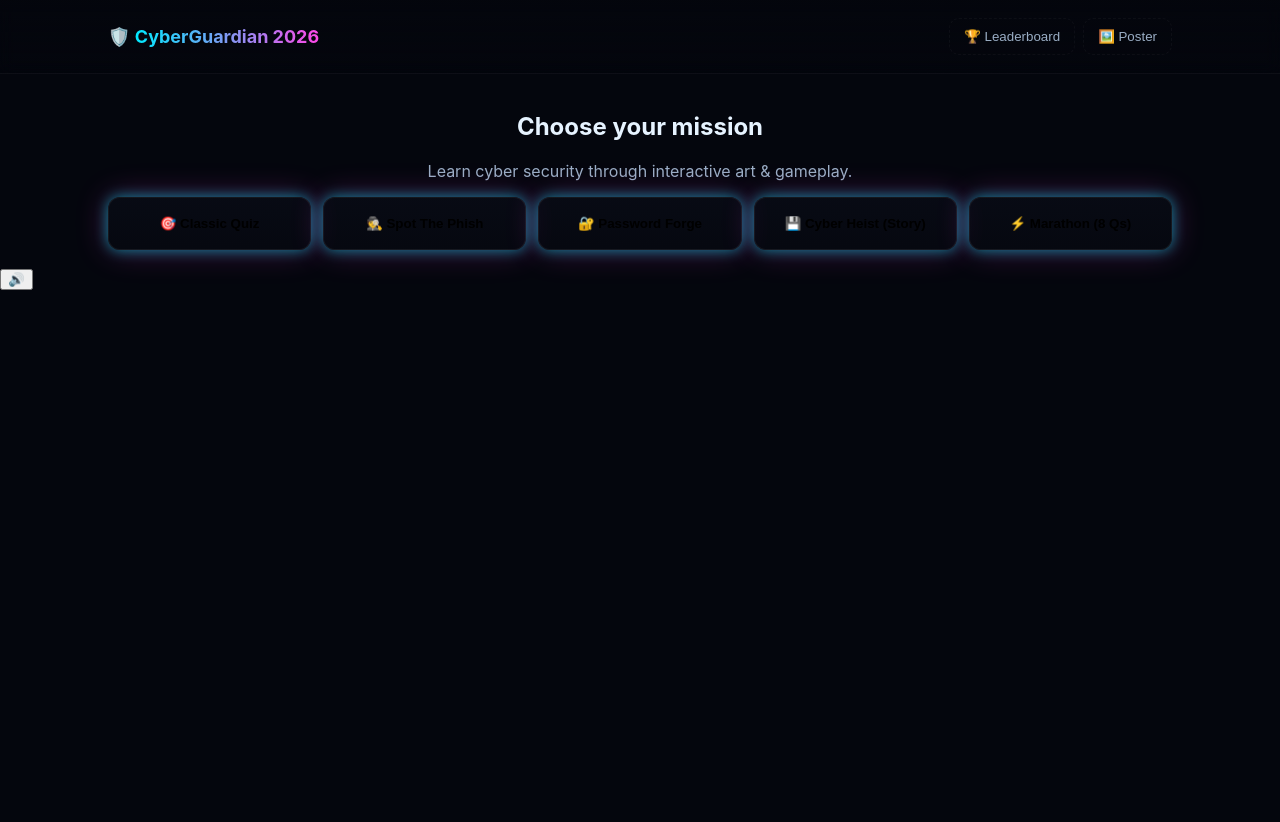
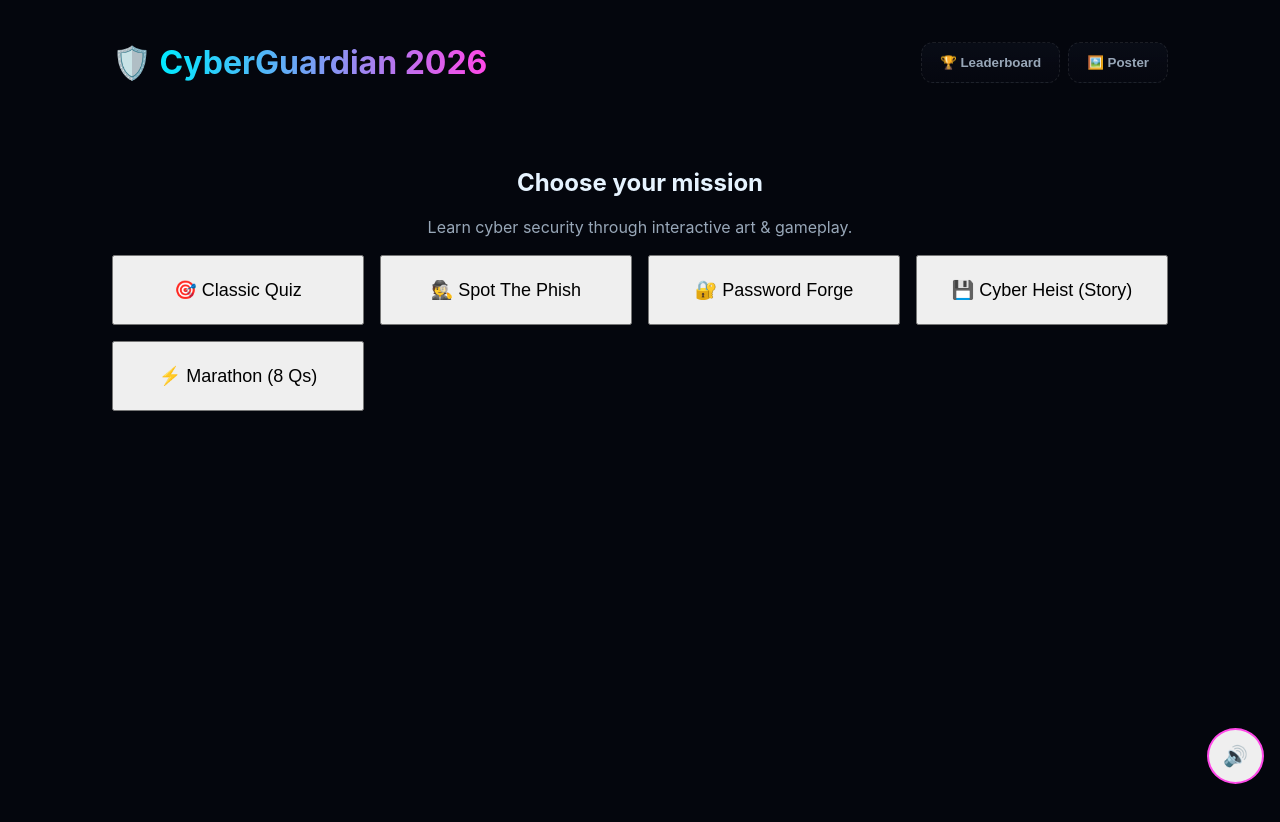
Before and after one commit to Mateuszl28/InnovoArtCyber, a plain HTML site: page index.html in a window 1280 px wide. Before the commit the page ends 800 px from the top, so only its background shows below. Drawn offline with nearby package versions, Linux system fonts and the light colour scheme.

Commit message:
Update style.css

```diff
--- a/style.css
+++ b/style.css
@@ -1,101 +1,107 @@
-/* ===========================
-   CyberGuardian — style.css
-   Cyberpunk neon + glitch + art poster style
-=========================== */
-
-:root{
+:root {
   --bg:#04060d;
   --panel:#0b0e18;
   --fg:#e6f3ff;
-  --muted:#9aaec5;
+  --muted:#98a7b8;
   --primary:#00eaff;
   --accent:#ff48e8;
   --good:#7CFFDB;
   --bad:#FF5F6D;
   --glow:0 0 14px rgba(0,234,255,0.55),0 0 32px rgba(255,72,232,0.28);
-  --glass: rgba(255,255,255,0.03);
 }
 *{box-sizing:border-box}
-html,body{height:100%}
-body{
+body {
   margin:0;
-  font-family:Inter, system-ui, -apple-system, 'Segoe UI', Roboto, 'Helvetica Neue', Arial;
+  font-family:"Inter",Arial,Helvetica,sans-serif;
+  background:var(--bg);
   color:var(--fg);
-  background:var(--bg);
-  -webkit-font-smoothing:antialiased;
-  -moz-osx-font-smoothing:grayscale;
   overflow-x:hidden;
 }
 
-/* Background canvas sits behind everything */
-#bg-art{position:fixed;inset:0;z-index:-2;filter:blur(2px)}
+#bg-art{
+  position:fixed;
+  inset:0;
+  z-index:-1;
+  filter:blur(4px);
+}
 
-/* Layout */
-.wrap{max-width:1100px;margin:0 auto;padding:18px}
-.row{display:flex;gap:8px;align-items:center}
+/* Generic layout */
+.wrap{max-width:1100px;margin:auto;padding:22px}
+.row{display:flex;align-items:center}
 .row.between{justify-content:space-between}
 .center{text-align:center}
+.gap8{gap:8px}
 .muted{color:var(--muted)}
-.small{font-size:13px}
-.gap8{gap:8px}
 
-/* Header */
-header{position:sticky;top:0;backdrop-filter:blur(8px);border-bottom:1px solid rgba(255,255,255,0.04);background:linear-gradient(180deg, rgba(4,6,13,0.6), transparent)}
-h1{margin:0;font-size:18px}
-.cyber{background:linear-gradient(90deg,var(--primary),var(--accent));-webkit-background-clip:text;background-clip:text;color:transparent}
+/* Title gradient */
+.cyber{
+  background:linear-gradient(90deg,var(--primary),var(--accent));
+  -webkit-background-clip:text;
+  color:transparent;
+}
 
 /* Buttons */
-.btn{padding:10px 14px;border-radius:10px;background:transparent;border:1px solid rgba(255,255,255,0.06);color:var(--primary);cursor:pointer;box-shadow:var(--glow)}
+.btn {
+  padding:12px 18px;
+  border-radius:12px;
+  border:1px solid rgba(255,255,255,0.05);
+  background:linear-gradient(180deg,rgba(11,14,25,0.8),rgba(6,8,16,0.9));
+  cursor:pointer;
+  color:var(--primary);
+  font-weight:600;
+  box-shadow:var(--glow);
+}
 .btn:hover{filter:brightness(1.15)}
-.btn.secondary{border-color:var(--accent);color:var(--accent)}
-.btn.ghost{background:transparent;box-shadow:none;border:1px dashed rgba(255,255,255,0.04);color:var(--muted)}
+.btn.ghost{border:1px dashed rgba(255,255,255,0.09);box-shadow:none;color:var(--muted)}
+.btn.secondary{color:var(--accent);border-color:var(--accent)}
 
-/* Menu grid */
-.menu-grid{display:grid;grid-template-columns:repeat(auto-fit,minmax(180px,1fr));gap:12px;margin-top:14px}
-.mode-btn{padding:18px;border-radius:12px;border:1px solid rgba(255,255,255,0.06);background:linear-gradient(180deg,rgba(11,14,25,0.6),rgba(8,10,18,0.6));font-weight:600;cursor:pointer;box-shadow:var(--glow)}
+.menu-grid{
+  display:grid;
+  grid-template-columns:repeat(auto-fit,minmax(200px,1fr));
+  gap:16px;
+  margin-top:18px;
+}
+.mode-btn{padding:22px;font-size:18px}
 
-/* Card */
-.card{background:linear-gradient(180deg,var(--panel),rgba(11,14,25,0.9));border-radius:14px;padding:14px;border:1px solid rgba(255,255,255,0.06);box-shadow:var(--glow)}
-.question-text{font-size:20px;font-weight:600}
-
-/* Answers */
-.answers{margin-top:16px;display:flex;flex-direction:column;gap:12px}
-.answers button{padding:12px;border-radius:10px;border:1px solid rgba(255,255,255,0.04);background:rgba(0,0,0,0.2);text-align:left}
-
-/* Glitch effect */
-.glitch-card{animation:glitch 4s infinite}
-@keyframes glitch{
-  0%{transform:none}
-  28%{transform:skewX(.6deg)}
-  56%{transform:skewX(-.6deg)}
-  100%{transform:none}
+/* Cards */
+.card {
+  background:var(--panel);
+  padding:20px;
+  border-radius:14px;
+  border:1px solid rgba(255,255,255,0.06);
+  box-shadow:var(--glow);
 }
 
-/* Progress bar */
-.progress{height:10px;background:linear-gradient(90deg, rgba(255,255,255,0.02), transparent);border-radius:999px;overflow:hidden;margin:12px 0}
-#progress-bar{height:100%;width:0;background:linear-gradient(90deg,var(--primary),var(--accent));transition:width .4s}
+/* Quiz */
+.question-text{font-size:22px;font-weight:700}
+.answers{display:flex;flex-direction:column;gap:12px;margin-top:18px}
 
 /* Spot the Phish */
-.spot-grid{display:grid;grid-template-columns:repeat(auto-fit,minmax(300px,1fr));gap:12px;margin-top:12px}
-.spot-card{border-radius:10px;overflow:hidden;border:1px solid rgba(255,255,255,0.06)}
+.spot-grid{display:grid;grid-template-columns:repeat(auto-fit,minmax(320px,1fr));gap:16px}
+.spot-grid img{width:100%;border-radius:10px}
 
-/* Password forge */
-input{padding:10px;border-radius:8px;border:1px solid rgba(255,255,255,0.06);background:transparent;color:var(--fg);width:100%}
-.pwd-strength{margin-top:8px;font-weight:600}
+/* Strength meter */
+.pwd-strength{font-weight:600;margin-top:8px}
 
-/* Result */
-.badgeBig{font-size:20px;padding:10px;border-radius:10px;background:linear-gradient(90deg,var(--good),#4ef6d3);color:#001f1a;margin-top:8px}
+/* Poster badge */
+.badgeBig {
+  margin:16px auto;
+  padding:14px;
+  background:var(--good);
+  color:#001f1a;
+  border-radius:10px;
+  width:max-content;
+  font-size:22px;
+}
 
-/* Leaderboard list */
-#leaderboardList{padding:10px}
-.lb-row{display:flex;justify-content:space-between;padding:8px;border-bottom:1px dashed rgba(255,255,255,0.03);}
-
-/* Poster canvas hidden but preview might be shown later */
-#posterCanvas{display:none}
-
-/* Responsive */
-@media (max-width:720px){
-  .menu-grid{grid-template-columns:repeat(2,1fr)}
-  .question-text{font-size:18px}
-  .mode-btn{padding:14px}
+/* Sound button */
+#soundToggle {
+  position:fixed;
+  bottom:16px;
+  right:16px;
+  border:2px solid var(--accent);
+  border-radius:50%;
+  padding:14px;
+  font-size:20px;
+  cursor:pointer;
 }
```
